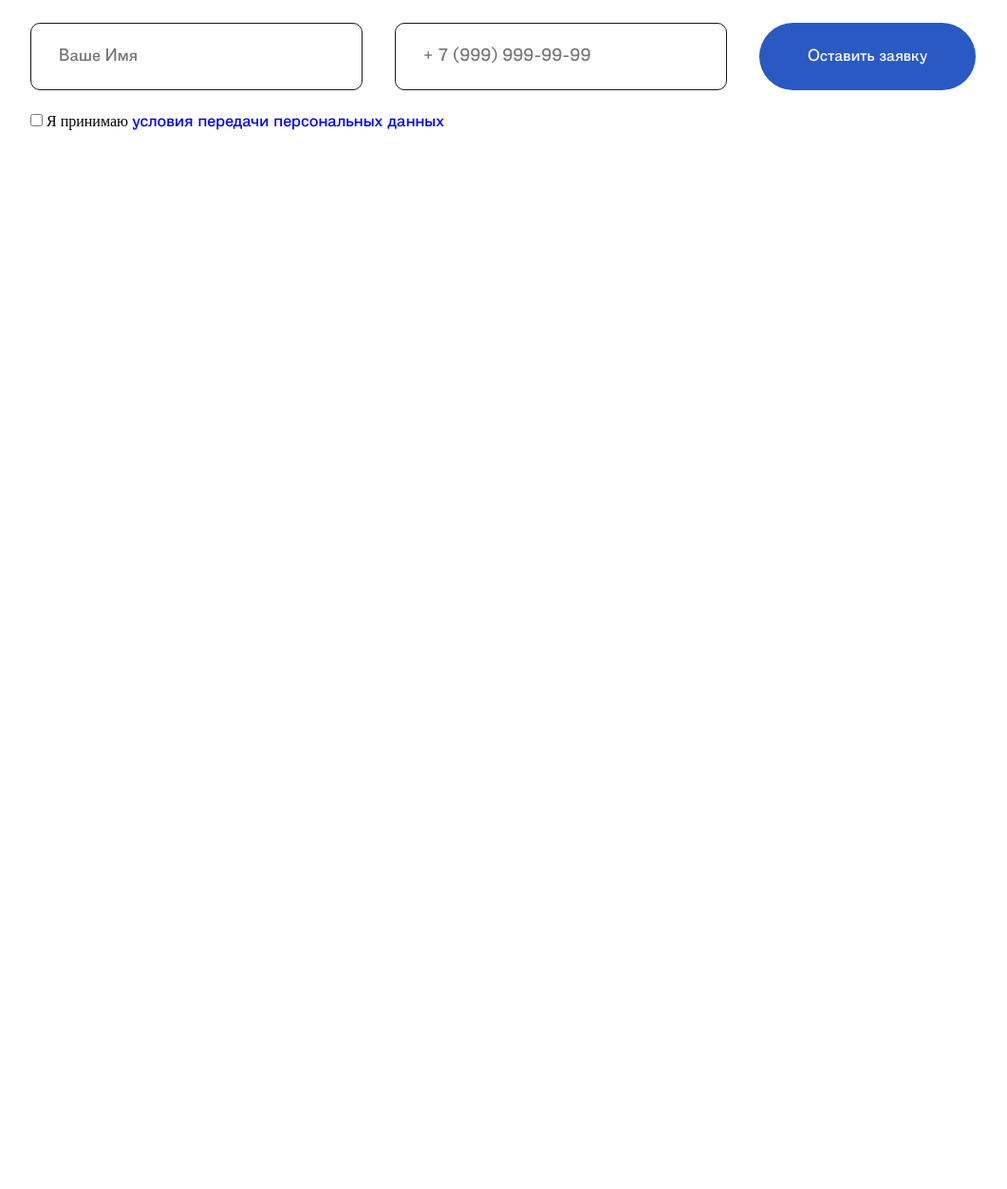
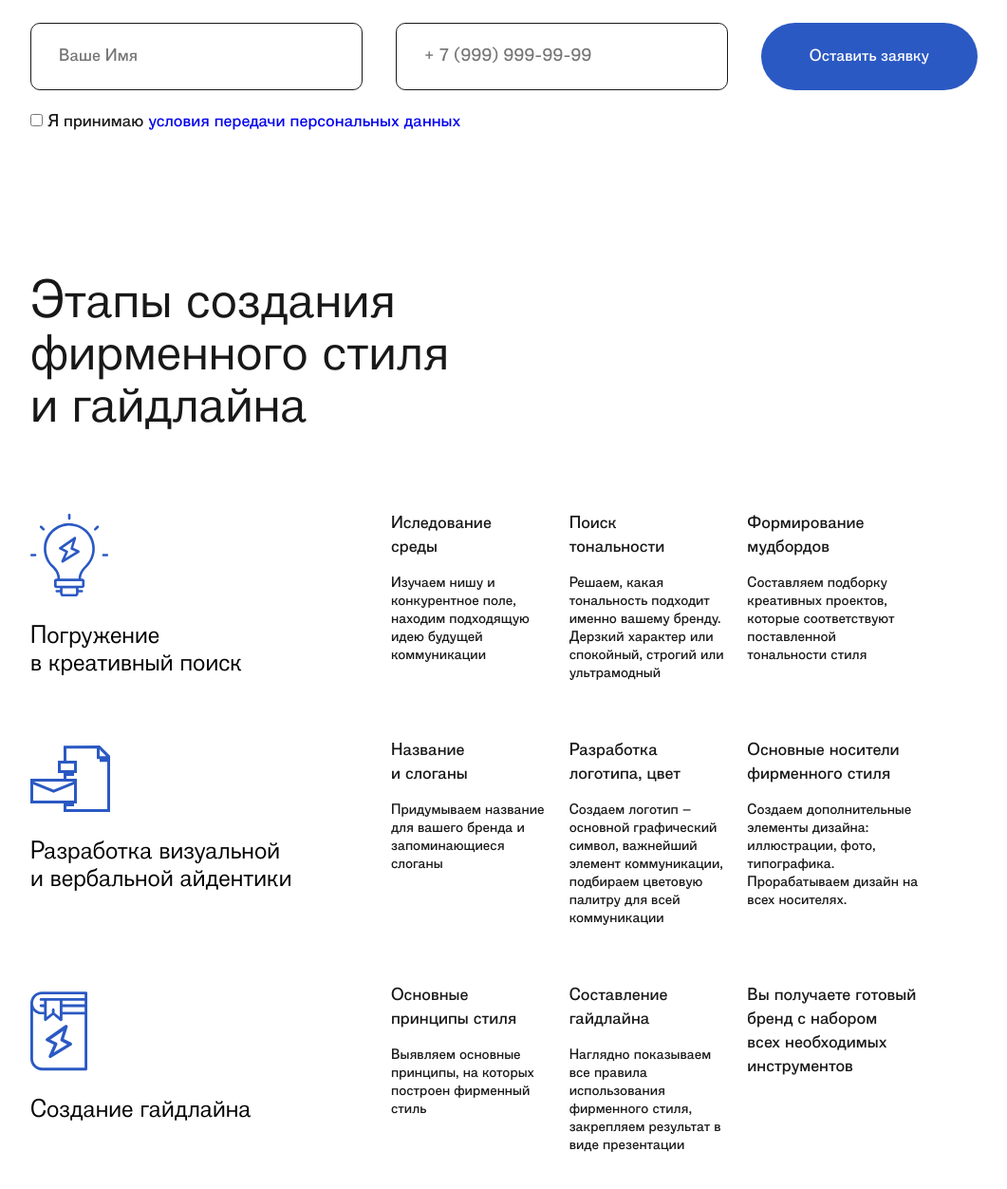
Before and after one commit to Anton-Zakutskyi/Creative, a plain HTML site: page index.html in a window 1280 px wide. Shown: the part 7457-8709 px from the top of the page at 95% size, without its empty margins (53-1114 px from the left). Before the commit the page ends 7740 px from the top, so only its background shows below. Drawn offline with nearby package versions, Linux system fonts and the light colour scheme.

Commit message:
Competed section .stages

```diff
--- a/css/style.css
+++ b/css/style.css
@@ -21,30 +21,6 @@
     font-weight: normal;
     font-style: normal;
     font-display: swap;}
-
-.animation{
-  width: 100px;
-  height: 100px;
-  background-color: aqua;
-  position: absolute;
-  animation: rotate 5s infinite;
-
-}
-@keyframes rotate {
-    25%{
-      left:50%;
-      transform: rotate(90deg);
-    }
-    50%{
-      left:75%;
-      transform: rotate(100deg);
-      background-color: red;
-    }
-    100%{
-      left:0%;
-      transform: rotate(0deg);
-    }
-}
 
 
 *{
@@ -431,6 +407,9 @@ header .soc{
     margin-bottom: 27px;
     color: #181818;
 }
+#application{
+    margin-bottom: 150px;
+}
 .guideline #name, #telephone{
     display: inline-block;
     width: 100%;
@@ -463,16 +442,15 @@ header .soc{
     border: none;
     border-radius: 40px;
 }
-
-.guideline label #accept{
+form:last-child{
     font-family: '20 Kopeek';
     font-style: normal;
     font-weight: normal;
     font-size: 18px;
     line-height: 25px;
     color: #181818;
-    margin-bottom: 150px;
 }
+
 .guideline a{
     text-decoration: none;
     font-family: '20 Kopeek';
@@ -481,3 +459,85 @@ header .soc{
     font-weight: 400;
     line-height: 25px;
 }
+.stages h2{
+    font-family: '20 Kopeek Book';
+    font-size: 55px;
+    font-style: normal;
+    font-weight: 400;
+    line-height: 55px;
+    max-width: 450px;
+    color: #181818;
+    margin-bottom: 83px;
+}
+
+.stages_description{
+    display: flex;
+}
+.stages_description_left{
+    padding-top: 2px;
+    max-width: 380px;
+    width: 100%;
+}
+.stages_description_left img{
+    margin-bottom: 23px;
+}
+.stages_description_left p{
+    font-family: '20 Kopeek Book';
+    font-size: 26px;
+    font-style: normal;
+    font-weight: 400;
+    line-height: 29px;
+}
+#left_p_first{
+    margin-bottom: 71px;
+}
+#left_p_second{
+    margin-bottom: 103px;
+}
+
+.stages_description_right{
+    max-width: 563px;
+    width: 100%;
+    display: flex;
+    flex-direction: column;
+}
+.stages_description_right_content{
+    display: flex;
+    margin-bottom: 60px;
+}
+.right_content_items{
+    max-width: 190px;
+    width: 100%;
+}
+.stages_first{
+    font-family: '20 Kopeek';
+    font-size: 18px;
+    font-style: normal;
+    font-weight: 400;
+    line-height: 25px;
+    color: #181818;
+    display: inline-block;
+    max-width: 90px;
+    width: 100%;
+    margin-bottom: 15px;
+}
+.wider{
+    max-width: 173px;
+}
+.stages_first:last-child{
+    max-width: 200px;
+}
+.stages_second{
+    font-family: '20 Kopeek';
+    font-size: 15px;
+    font-style: normal;
+    font-weight: 400;
+    line-height: 19px;
+    color: #181818;
+    display: inline-block;
+    max-width: 166px;
+    width: 100%;
+}
+#wide_p{
+    max-width: 183px;
+}
--- a/index.html
+++ b/index.html
@@ -165,7 +165,7 @@
             </div>
             <h3 class="second">Оставьте заявку на разработку вашего продукта</h3>
             <p class="second_p">Наши эксперты свяжутся с вами в ближайшее время</p>
-            <form action="" method="post" name="application">
+            <form action="" method="post" name="application" id="application">
                 <label for="name">
                 <input type="text" name="name" id="name" placeholder="Ваше Имя">
                 </label>
@@ -184,7 +184,60 @@
     </section>
     <section class="stages">
       <div class="container">
-
+            <h2>Этапы создания фирменного стиля и гайдлайна</h2>
+          <div class="stages_description">
+              <div class="stages_description_left">
+                  <img src="images/Group_64.svg" alt="Creative search">
+                  <p id="left_p_first">Погружение <br> в креативный поиск</p>
+                  <img src="images/paper.svg" alt="Visualisation">
+                  <p id="left_p_second">Разработка визуальной <br> и вербальной айдентики</p>
+                  <img src="images/Group_66.svg" alt="Create guideline">
+                  <p>Создание гайдлайна</p>
+              </div>
+              <div class="stages_description_right">
+                    <div class="stages_description_right_content">
+                        <div class="right_content_items">
+                            <p class="stages_first">Иследование среды</p>
+                            <p class="stages_second">Изучаем нишу и конкурентное поле, находим подходящую идею будущей коммуникации</p>
+                        </div>
+                        <div class="right_content_items">
+                            <p class="stages_first">Поиск тональности </p>
+                            <p class="stages_second">Решаем, какая тональность подходит именно вашему бренду. Дерзкий характер или спокойный, строгий или ультрамодный</p>
+                        </div>
+                        <div class="right_content_items">
+                            <p class="stages_first">Формирование мудбордов</p>
+                            <p class="stages_second">Составляем подборку креативных проектов, которые соответствуют поставленной тональности стиля</p>
+                        </div>
+                    </div>
+                  <div class="stages_description_right_content">
+                      <div class="right_content_items">
+                          <p class="stages_first">Название и слоганы</p>
+                          <p class="stages_second">Придумываем название для вашего бренда и запоминающиеся слоганы</p>
+                      </div>
+                      <div class="right_content_items">
+                          <p class="stages_first wider">Разработка логотипа, цвет</p>
+                          <p class="stages_second">Создаем логотип – основной графический символ, важнейший элемент коммуникации, подбираем цветовую палитру для всей коммуникации</p>
+                      </div>
+                      <div class="right_content_items">
+                          <p class="stages_first wider">Основные носители фирменного стиля</p>
+                          <p class="stages_second" id="wide_p">Создаем дополнительные элементы дизайна: иллюстрации, фото, типографика. Прорабатываем дизайн на всех носителях. </p>
+                      </div>
+                  </div>
+                  <div class="stages_description_right_content">
+                      <div class="right_content_items">
+                          <p class="stages_first wider">Основные <br> принципы стиля</p>
+                          <p class="stages_second">Выявляем основные принципы, на которых построен фирменный стиль</p>
+                      </div>
+                      <div class="right_content_items">
+                          <p class="stages_first">Составление гайдлайна</p>
+                          <p class="stages_second">Наглядно показываем все правила использования фирменного стиля, закрепляем результат в виде презентации</p>
+                      </div>
+                      <div class="right_content_items">
+                          <p class="stages_first">Вы получаете готовый бренд с набором <br> всех необходимых инструментов</p>
+                      </div>
+                  </div>
+              </div>
+          </div>
       </div>
     </section>
   <script
```
Also changed, not shown: images/Group_64.svg (added), images/Group_66.svg (added), images/paper.svg (added).
